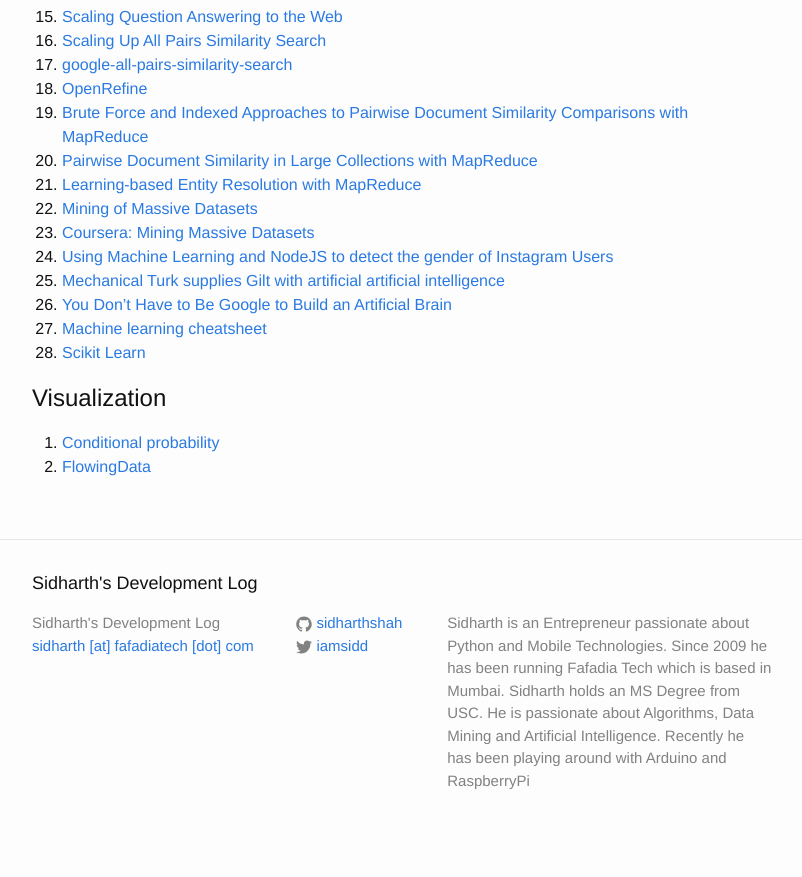
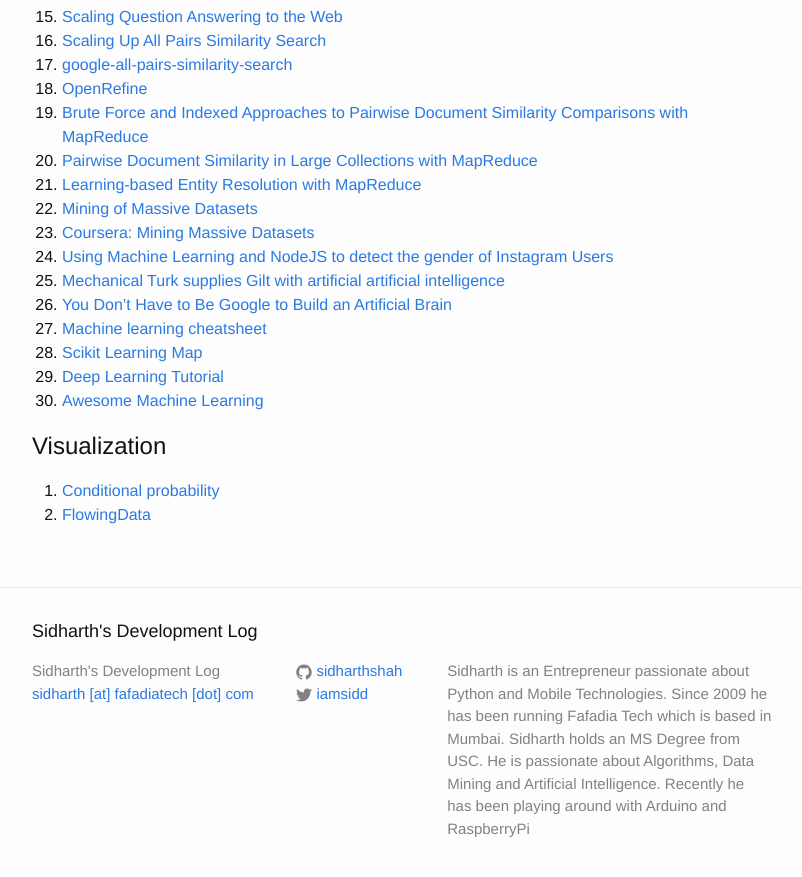
Before and after one commit to sidharthshah/sidharthshah.github.com, a Jekyll site: the page built from machine-learning.md, in a window 1280 px wide and 900 px high, scrolled down 950 px. Shown: the top 877 px of the window, without its empty margins (238-1040 px from the left). Built offline with Jekyll 4.4.1, drawn with Linux system fonts in a browser that asks for light colours; before the commit the page ends 1802 px from its top, so only the background shows below that.

Commit message:
updated links

```diff
--- a/machine-learning.md
+++ b/machine-learning.md
@@ -50,7 +50,9 @@
 25. [Mechanical Turk supplies Gilt with artificial artificial intelligence](http://searchcio.techtarget.com/feature/Mechanical-Turk-supplies-Gilt-with-artificial-artificial-intelligence)
 26. [You Don’t Have to Be Google to Build an Artificial Brain](http://www.wired.com/2014/09/google-artificial-brain/)
 27. [Machine learning cheatsheet](https://github.com/soulmachine/machine-learning-cheat-sheet)
-28. [Scikit Learn](http://scikit-learn.org/stable/tutorial/machine_learning_map/)
+28. [Scikit Learning Map](http://scikit-learn.org/stable/tutorial/machine_learning_map/)
+29. [Deep Learning Tutorial](http://deeplearning.net/tutorial/intro.html)
+30. [Awesome Machine Learning](https://github.com/josephmisiti/awesome-machine-learning)
 
 Visualization
 =============
```
